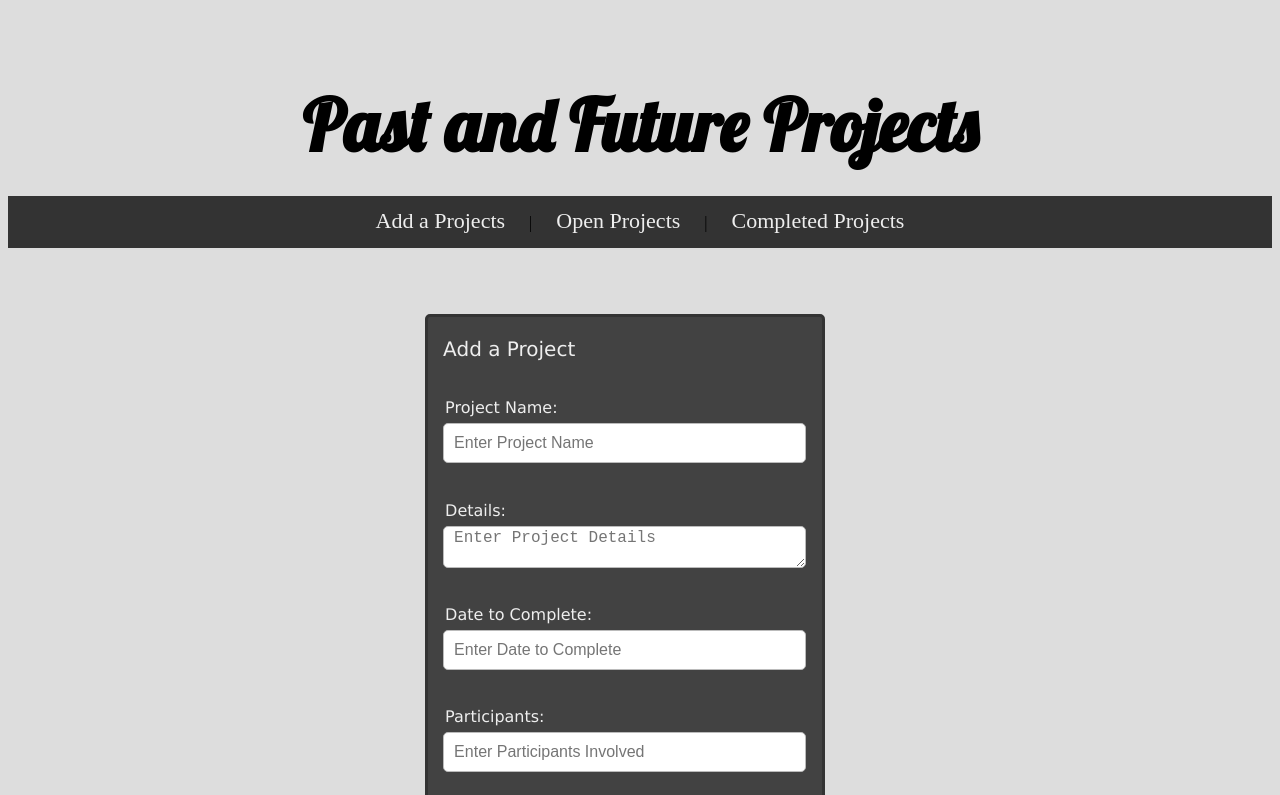
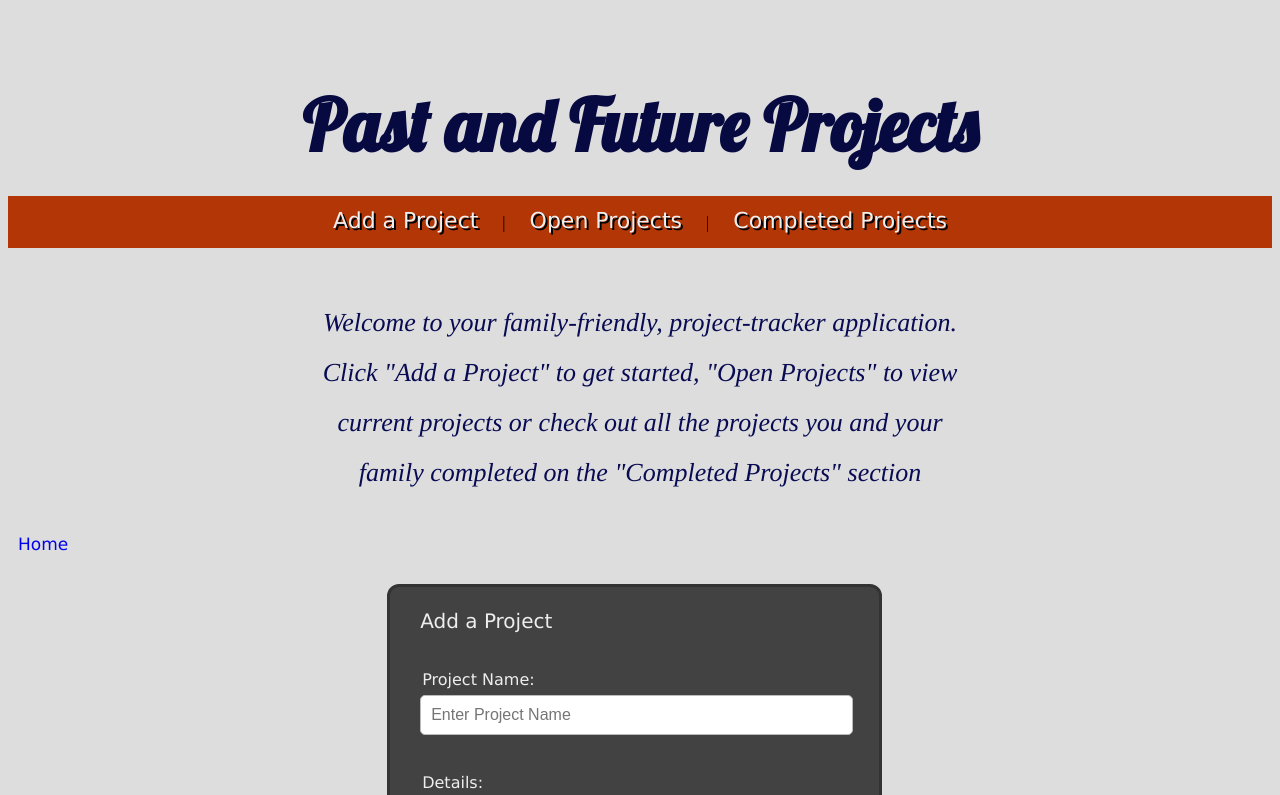
Before and after one commit to HenryYoung/FrontEnd, a plain HTML site: page Week 3/index.html at #/view1 in a window 1280 px wide. Shown: the top 795 px of the page. Drawn offline with Linux system fonts and the light colour scheme.

Commit message:
updated files

```diff
--- a/Week 3/View1.html
+++ b/Week 3/View1.html
@@ -2,7 +2,7 @@
 <html lang="en">
 <head>
 <meta charset="utf-8" />
-<title>Page Title</title>
+<title>Add a Project</title>
 
         <link rel="stylesheet" href="style.css">
         <script src="js/angular.js"></script>
@@ -14,6 +14,7 @@
 </head>
 
 <body ng-app="MyApp" ng-controller="DBController">
+    <h4><a href="index.html">Home</a></h4>
     <div id="project-form">
             <form ng-submit="add()">
                <div id="add-project">
@@ -21,7 +22,7 @@
                 <h6>Project Name:</h6>
                 <input id="input-box" type="text" placeholder="Enter Project Name" ng-model="pName" />
                 <h6>Details:</h6>
-                <TEXTAREA id="input-box" placeholder="Enter Project Details" ng-model="pDetails" ROWS=3 COLS=30 ></TEXTAREA>
+                <TEXTAREA class="textarea" placeholder="Enter Project Details" ng-model="pDetails" ROWS=3 COLS=30 ></TEXTAREA>
                 <h6>Date to Complete:</h6>
                 <input id="input-box" type="text" placeholder="Enter Date to Complete" ng-model="pDate" />
                 <h6>Participants:</h6>
--- a/Week 3/index.html
+++ b/Week 3/index.html
@@ -25,12 +25,23 @@
 
       <header>Past and Future Projects</header>
 
-        <div class="home-nav">
-                    <p>
-                        <a href="view1.html" class="home-nav-item">Add a Projects</a> | <a href="view2.html" class="home-nav-item">Open Projects</a> | <a href="view3.html" class="home-nav-item">Completed Projects</a>
-                    </p>
-                </div>
-               <div ng-view></div>
+            <div class="home-nav">
+                <p>
+                    <a href="view1.html" class="home-nav-item">Add a Project</a> |
+                    <a href="view2.html" class="home-nav-item">Open Projects</a> |
+                    <a href="view3.html" class="home-nav-item">Completed Projects</a>
+                </p>
+            </div>
 
+            <div class="welcome">
+                <p>
+                    Welcome to your family-friendly, project-tracker application.
+                    <br>
+                    Click "Add a Project" to get started, "Open Projects" to view current projects
+                    or check out all the projects you and your family completed on the "Completed Projects" section
+                </p>
+            </div>
+
+        <div ng-view></div>
     </body>
 </html>
--- a/Week 3/style.css
+++ b/Week 3/style.css
@@ -12,6 +12,7 @@ header {
 	font-family: 'Lobster';
 	font-weight: bold;
 	margin: 80px 0 20px 0px;
+	color: #070A41;
 }
 
 body {
@@ -74,7 +75,7 @@ ul
 .home-nav {
 	text-align: center;
 	margin: 26px 0 0 0;
-	background: #333;
+	background: #B33606;
 	line-height: 50px;
 	padding: 0px 0 0 0;
 }
@@ -82,8 +83,33 @@ ul
 .home-nav-item {
 	margin: 20px 20px;
 	font-size: 22px;
-	font-family: 'trojan';
+	font-family: 'verdana';
 	color: #eee;
+	text-shadow: #000 2px 2px;
+}
+
+.welcome {
+	margin: 50px 24% 0 24%;
+	font-size: 26px;
+	font-family: 'times';
+	color: #080B52;
+	text-align: center;
+	line-height: 50px;
+	width: 52%;
+	font-style: italic;
+}
+
+.textarea {
+	height: 80px;
+	display: block;
+	width: 92%;
+	margin: 0px 0 30px 0;
+	padding-left: 10px;
+	font-size: 16px;
+	border: #bbb 1px solid;
+	-moz-border-radius: 5px;
+	-webkit-border-radius: 5px;
+	border-radius: 5px;
 }
 
 #name-label,
@@ -115,15 +141,15 @@ ul
 	margin: 0 0 10px 0;
 }
 
-#add-project{
+#add-project {
 	float: left;
-	width: 30%;
-	margin: 50px 0 50px 33%;
-	padding: 0 0 26px 15px;
+	width: 36%;
+	margin: 20px 0 50px 30%;
+	padding: 2px 4px 16px 30px;
 	background: rgba(0,0,0,.7);
 	-moz-border-radius: 5px;
 	-webkit-border-radius: 5px;
-	border-radius: 5px;
+	border-radius: 12px;
 	border: solid 3px #333;
 	display: inline-block;
 }
@@ -145,6 +171,7 @@ ul
 	display: block;
 	width: auto;
 	padding: 7px 10px 8px 10px;
+	margin-top: 40px;
 	background: #fd7f32;
 	height: auto;
 	-moz-border-radius: 5px;
```
Also changed, not shown: Week 3/View2.html (+2 -2 lines).
